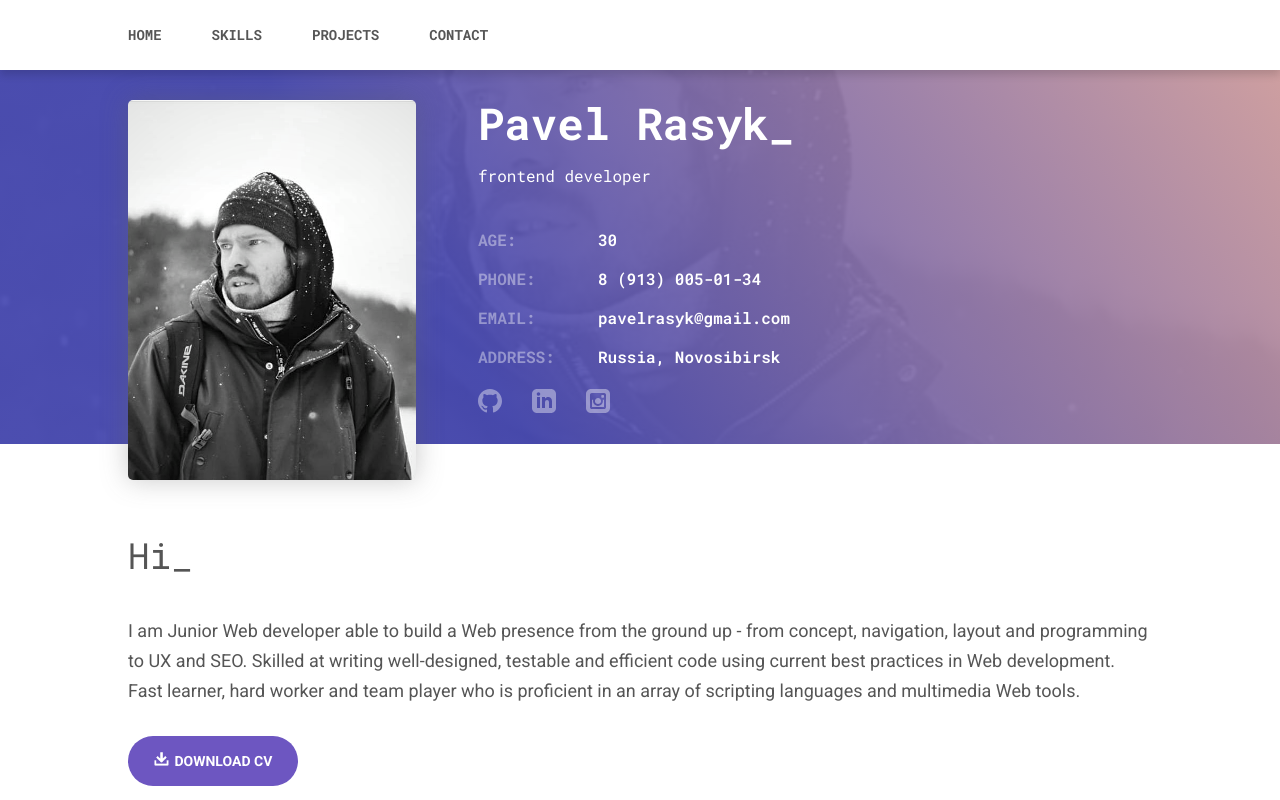
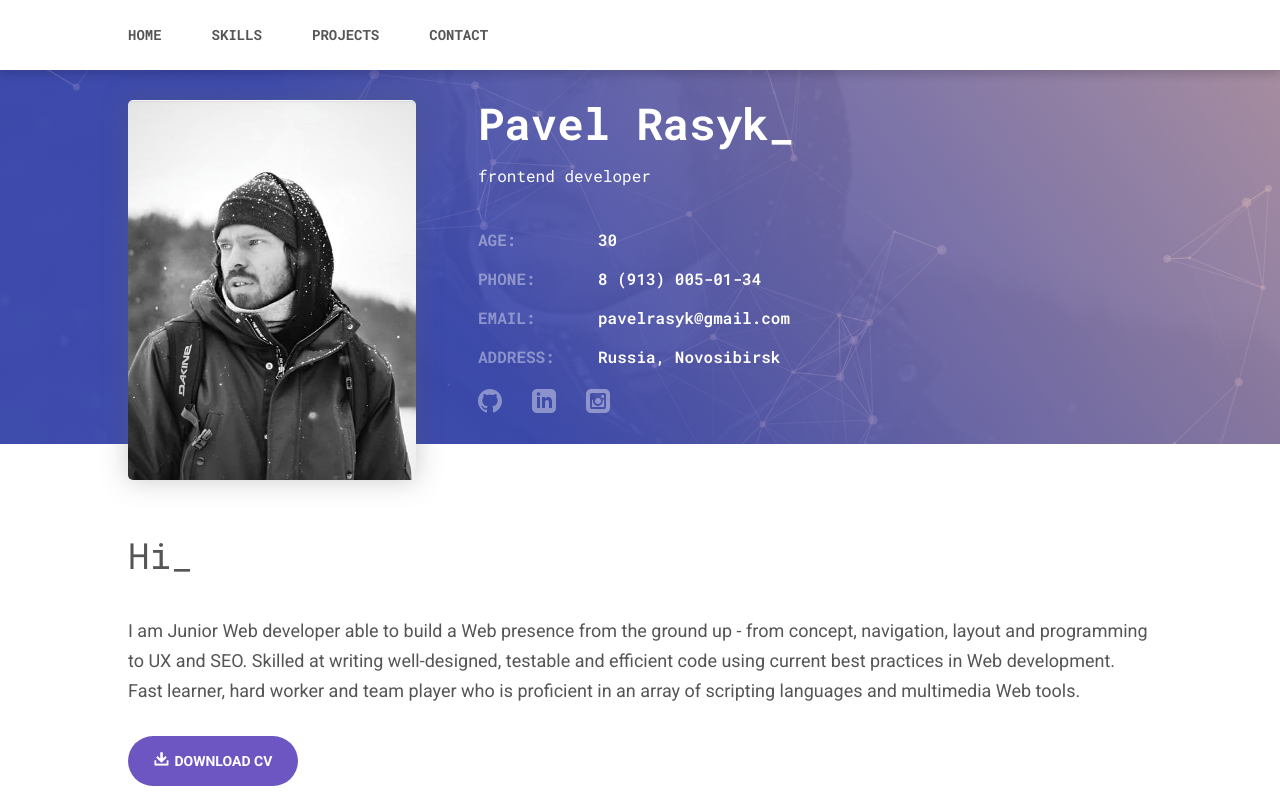
Before and after one commit to tepek92/portfolio, a React (Create React App) app: page / in a window 1280 px wide. Shown: the top 800 px of the page. Built offline with nearby package versions, Linux system fonts and the light colour scheme.

Commit message:
feat(animation): background animation with use react-tsparticles

```diff
--- a/package.json
+++ b/package.json
@@ -19,6 +19,8 @@
     "react-dom": "^18.2.0",
     "react-scripts": "5.0.1",
     "react-scroll": "^1.8.9",
+    "react-tsparticles": "^2.8.0",
+    "tsparticles": "^2.8.0",
     "web-vitals": "^2.1.0",
     "yup": "^0.32.11"
   },
--- a/src/App.js
+++ b/src/App.js
@@ -1,10 +1,10 @@
 import './App.css';
 import Header from "./components/Header/Header";
-import Main from "./components/Main/Main";
 import Skills from "./components/Skills/Skills";
 import Projects from "./components/Projects/Projects";
 import Contact from "./components/Contact/Contact";
-import Hi from "./components/Hi/Hi";
+import {Main} from "./components/Main/Main";
+import {Hi} from "./components/Hi/Hi";
 
 function App() {
     return (
--- a/src/common/styles/Container.module.css
+++ b/src/common/styles/Container.module.css
@@ -1,6 +1,4 @@
 .container {
     width: 80%;
-    /*min-height: 600px;*/
     margin: auto;
-    /*border: 1px solid red;*/
 }
--- a/src/components/Hi/Hi.module.scss
+++ b/src/components/Hi/Hi.module.scss
@@ -7,6 +7,7 @@
   padding-top: 60px;
   padding-bottom: 60px;
   font-family: $fontFamilyText;
+  position: relative;
 
   .description {
     @include text($textColorPrimary, 18px, 30px, 400);
--- a/src/components/Main/Main.jsx
+++ b/src/components/Main/Main.jsx
@@ -1,14 +1,17 @@
 import style from './Main.module.scss';
 import styleContainer from '../../common/styles/Container.module.css'
-import mePhoto from '../../assets/image/me.png'
+import mePhoto from '../../assets/image/me.png';
 import {GitHubIcon} from "../../common/components/Icons/GitGubIcon";
 import {LinkedInIcon} from "../../common/components/Icons/LinkedInIcon";
 import {InstagramIcon} from "../../common/components/Icons/InstagramIcon";
+import {Particle} from "./Particle/Particle";
 
-function Main() {
+export const Main = () => {
     return (
         <div id="home" className={style.main}>
             <div className={style.content + ' ' + styleContainer.container}>
+                <Particle />
+
                 <div className={style.photo}>
                     <img src={mePhoto} alt="mePhoto"/>
                 </div>
@@ -45,5 +48,3 @@ function Main() {
         </div>
     );
 }
-
-export default Main;
--- a/src/components/Main/Main.module.scss
+++ b/src/components/Main/Main.module.scss
@@ -10,6 +10,16 @@
   background-position: 50%;
   background-size: cover;
   position: relative;
+
+  .particle {
+    position: absolute;
+    top: 0;
+    left: 0;
+    bottom: 0;
+    right: 0;
+    opacity: .2;
+    z-index: 0;
+  }
 
   .content {
     position: relative;
@@ -31,6 +41,7 @@
         margin-top: 10px;
         position: relative;
         top: 40px;
+        z-index: 10;
       }
 
       @media screen and (max-width: 834px) {
@@ -44,6 +55,7 @@
       margin-left: 30px;
       color: $textColorSecondary;
       font-family: $fontFamilyTitle;
+      position: relative;
 
       .name {
         @include text($textColorSecondary, 44px, 50px, 700);
@@ -63,7 +75,6 @@
         .list {
           font-size: 16px;
           line-height: 24px;
-          //word-break: break-word;
 
           dt {
             opacity: .4;
--- /dev/null
+++ b/src/components/Main/Particle/Particle.jsx
@@ -0,0 +1,89 @@
+import {useCallback} from "react";
+import Particles from "react-tsparticles";
+import {loadFull} from "tsparticles";
+import style from "../Main.module.scss"
+
+export const Particle = () => {
+    const particlesInit = useCallback(async engine => {
+        await loadFull(engine);
+    }, []);
+
+    return (
+        <Particles
+            init={particlesInit}
+            className={style.particle}
+            options={{
+                background: {
+                    color: {
+                        value: "#0d47a1",
+                    },
+                },
+                fpsLimit: 120,
+                interactivity: {
+                    events: {
+                        onClick: {
+                            enable: true,
+                            mode: "push",
+                        },
+                        onHover: {
+                            enable: true,
+                            mode: "repulse",
+                        },
+                        resize: true,
+                    },
+                    modes: {
+                        push: {
+                            quantity: 4,
+                        },
+                        repulse: {
+                            distance: 200,
+                            duration: 0.4,
+                        },
+                    },
+                },
+                particles: {
+                    color: {
+                        value: "#ffffff",
+                    },
+                    links: {
+                        color: "#ffffff",
+                        distance: 150,
+                        enable: true,
+                        opacity: 0.5,
+                        width: 1,
+                    },
+                    collisions: {
+                        enable: true,
+                    },
+                    move: {
+                        directions: "none",
+                        enable: true,
+                        outModes: {
+                            default: "bounce",
+                        },
+                        random: false,
+                        speed: 2,
+                        straight: false,
+                    },
+                    number: {
+                        density: {
+                            enable: true,
+                            area: 800,
+                        },
+                        value: 80,
+                    },
+                    opacity: {
+                        value: 0.5,
+                    },
+                    shape: {
+                        type: "circle",
+                    },
+                    size: {
+                        value: {min: 1, max: 5},
+                    },
+                },
+                detectRetina: true,
+            }}
+        />
+    );
+};
--- a/src/components/Projects/Projects.module.scss
+++ b/src/components/Projects/Projects.module.scss
@@ -3,6 +3,7 @@
 .projects {
   display: flex;
   background-color: $bgColorPrimary;
+  position: relative;
 
   .content {
     display: flex;
--- a/src/components/Skills/Skills.module.scss
+++ b/src/components/Skills/Skills.module.scss
@@ -3,6 +3,7 @@
 .skills {
   display: flex;
   background: $bgColorSecondary;
+  position: relative;
 
   .content {
     display: flex;
```
Also changed, not shown: src/components/Hi/Hi.jsx (+9 -7 lines), 1 other file (tests, documents, lock files or other folders).
